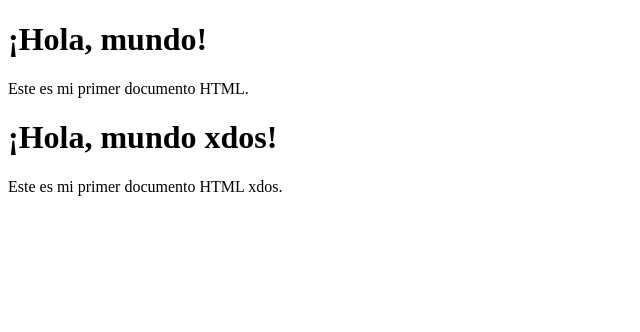
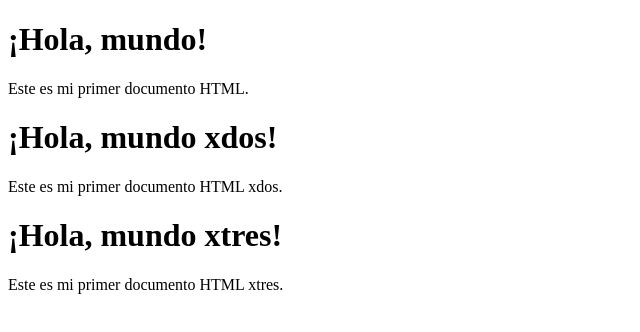
Before and after one commit to Ligthss/PInternetEADL, a plain HTML site: page index.html in a window 1280 px wide. Shown: the whole page, without its empty margins (0-640 px from the left). Drawn offline with Linux system fonts and the light colour scheme.

Commit message:
Modifique el archivo por tercera vez

```diff
--- a/index.html
+++ b/index.html
@@ -10,6 +10,8 @@
 
     <h1>¡Hola, mundo xdos!</h1>
     <p>Este es mi primer documento HTML xdos.</p>
+    <h1>¡Hola, mundo xtres!</h1>
+    <p>Este es mi primer documento HTML xtres.</p>
 
 </body>
 </html>
```
